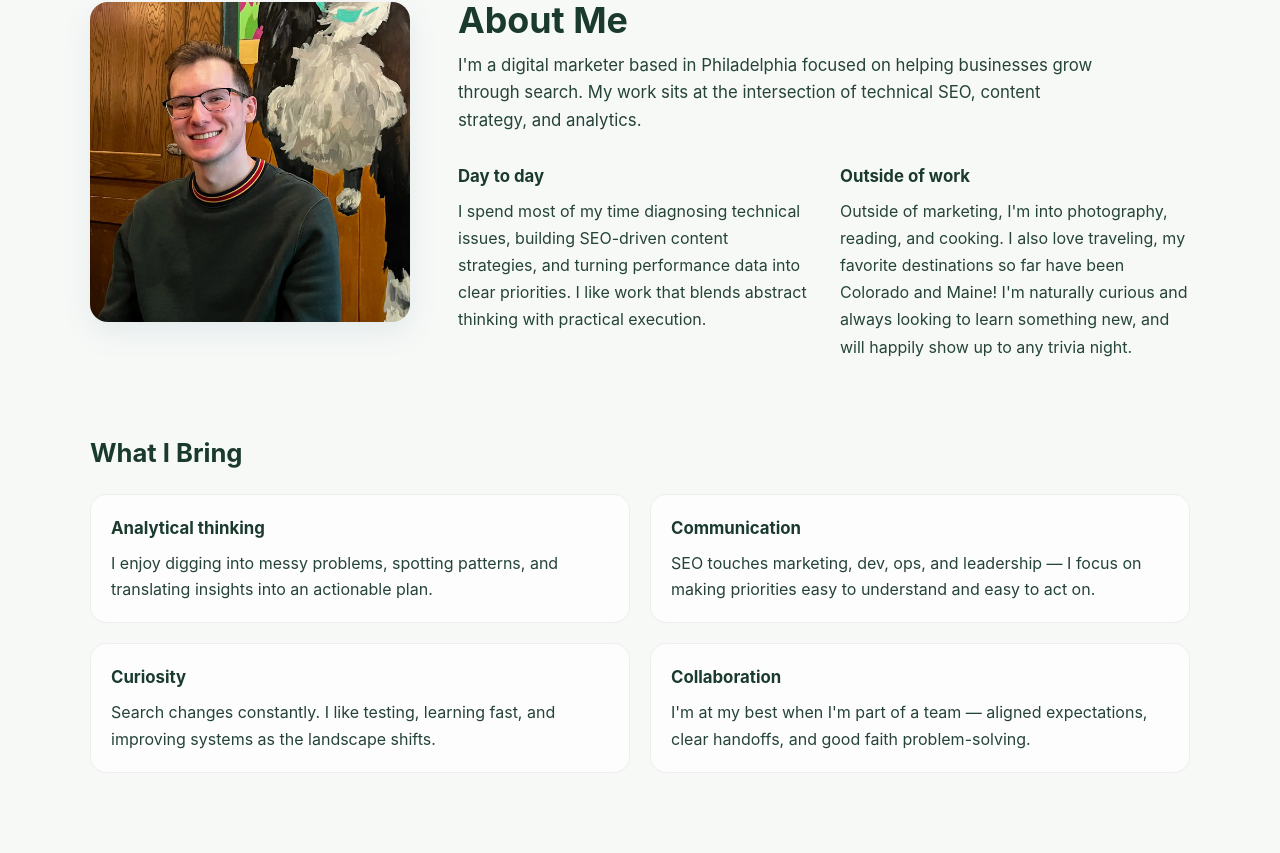
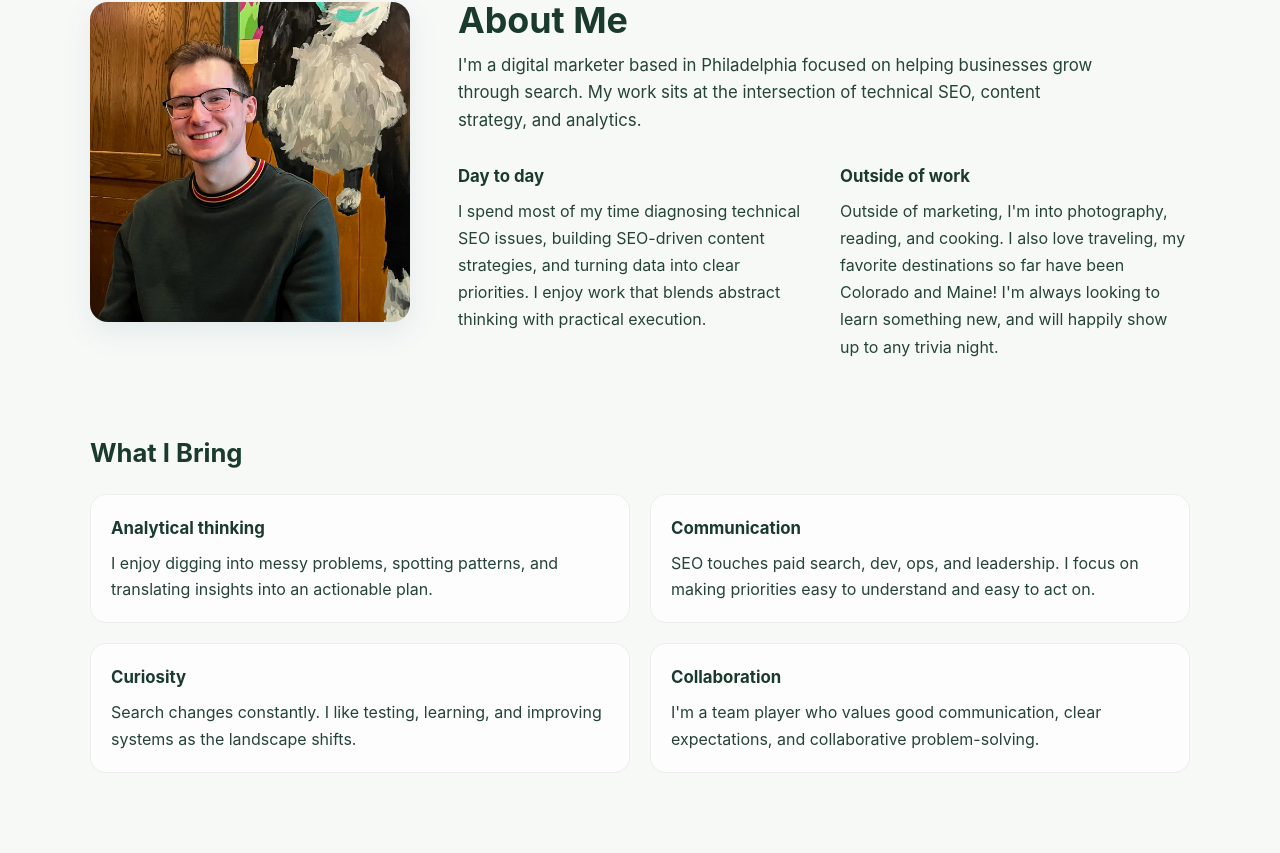
Before and after one commit to mattkeller1/portfolio-site, a React (Vite) app: page /about in a window 1280 px wide. Shown: the part 216-1069 px from the top of the page. Built offline with nearby package versions, Linux system fonts and the light colour scheme.

Commit message:
Updates to about page

```diff
--- a/src/pages/About.jsx
+++ b/src/pages/About.jsx
@@ -41,7 +41,7 @@ function About() {
         <meta name="twitter:title" content="About Matt Keller | Philadelphia Digital Marketer" />
         <meta
           name="twitter:description"
-          content="Technical SEO specialist based in Philadelphia. Driving organic growth through data-driven strategies."
+          content="Digital marketing specialist based in Philadelphia. Driving organic growth through data-driven strategies."
         />
         <meta name="twitter:image" content="https://mattkellerdigital.com/about/about-photo-cropped-1.webp" />
       </Helmet>
@@ -70,8 +70,8 @@ function About() {
               <div className="about-col">
                 <h3>Day to day</h3>
                 <p>
-                  I spend most of my time diagnosing technical issues, building SEO-driven content strategies, and
-                  turning performance data into clear priorities. I like work that blends abstract thinking with
+                  I spend most of my time diagnosing technical SEO issues, building SEO-driven content strategies, and
+                  turning data into clear priorities. I enjoy work that blends abstract thinking with
                   practical execution.
                 </p>
               </div>
@@ -80,7 +80,7 @@ function About() {
                 <h3>Outside of work</h3>
                 <p>
                   Outside of marketing, I'm into photography, reading, and cooking. I also love traveling, my favorite
-                  destinations so far have been Colorado and Maine! I'm naturally curious and always looking to learn something new, and will happily show up to any trivia night.
+                  destinations so far have been Colorado and Maine! I'm always looking to learn something new, and will happily show up to any trivia night.
                 </p>
               </div>
             </div>
@@ -102,7 +102,7 @@ function About() {
             <div className="bring-card">
               <h3>Communication</h3>
               <p>
-                SEO touches marketing, dev, ops, and leadership — I focus on making priorities easy to
+                SEO touches paid search, dev, ops, and leadership. I focus on making priorities easy to
                 understand and easy to act on.
               </p>
             </div>
@@ -110,7 +110,7 @@ function About() {
             <div className="bring-card">
               <h3>Curiosity</h3>
               <p>
-                Search changes constantly. I like testing, learning fast, and improving systems as the landscape
+                Search changes constantly. I like testing, learning, and improving systems as the landscape
                 shifts.
               </p>
             </div>
@@ -118,8 +118,7 @@ function About() {
             <div className="bring-card">
               <h3>Collaboration</h3>
               <p>
-                I'm at my best when I'm part of a team — aligned expectations, clear handoffs, and good faith
-                problem-solving.
+                I'm a team player who values good communication, clear expectations, and collaborative problem-solving.
               </p>
             </div>
           </div>
@@ -129,7 +128,7 @@ function About() {
           <div className="about-photos-head">
             <h2 className="about-section-title">Photography & Travel</h2>
             <p className="about-subtitle">
-              A few frames I've collected recently.
+              A handful of photos from recent travels and exploring around home!
             </p>
           </div>
 
```
